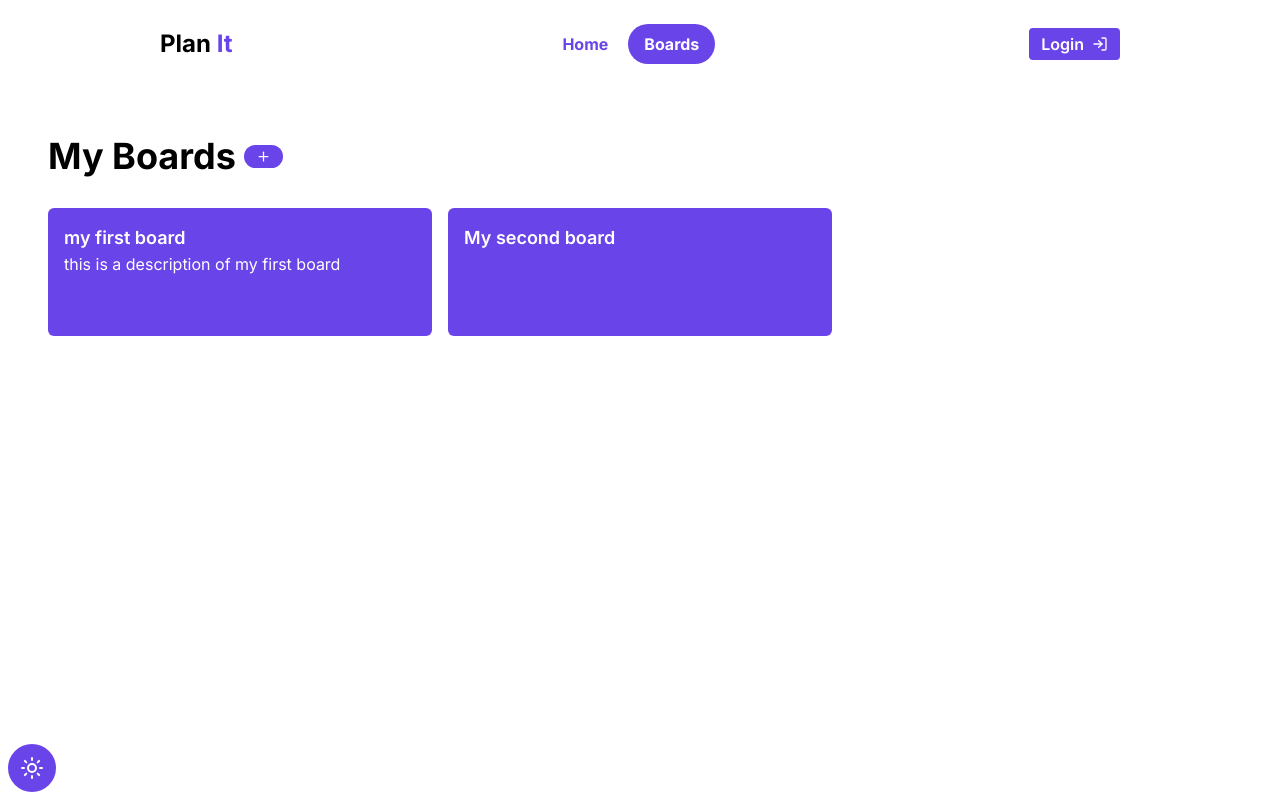
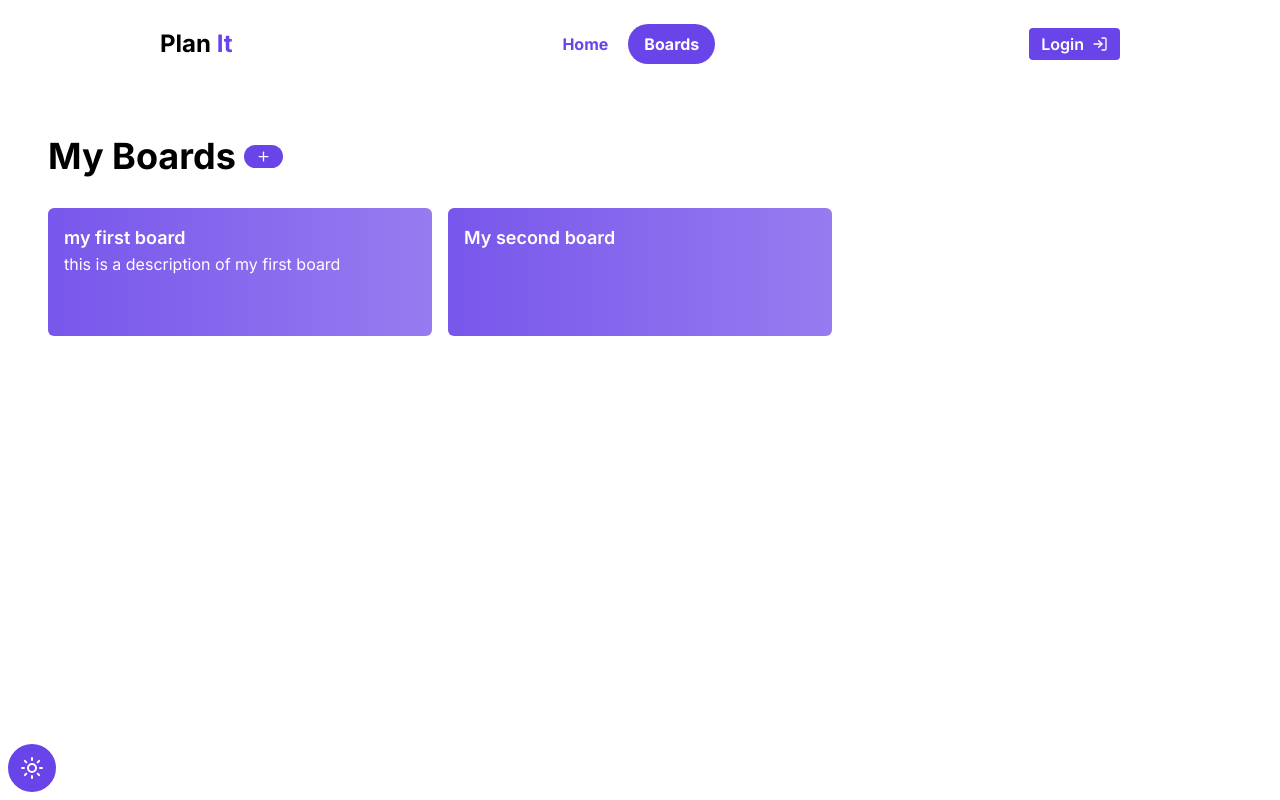
Before and after one commit to AgustinGalante19/plan-it, a Next.js app: page /boards in a window 1280 px wide. Built offline with nearby package versions, Linux system fonts and the light colour scheme; no server answers.

Commit message:
Board Item component

```diff
--- /dev/null
+++ b/src/app/boards/_components/board-item.tsx
@@ -0,0 +1,78 @@
+"use client"
+import { useRouter } from "next/navigation"
+import React, { useRef, useState } from "react"
+
+const BoardItem = ({
+  title,
+  description,
+  id,
+}: {
+  title: string
+  description: string
+  id: number
+}) => {
+  const divRef = useRef<HTMLDivElement>(null)
+  const [isFocused, setIsFocused] = useState(false)
+  const [position, setPosition] = useState({ x: 0, y: 0 })
+  const [opacity, setOpacity] = useState(0)
+
+  const { push } = useRouter()
+
+  const handleMouseMove = (e: React.MouseEvent<HTMLDivElement>) => {
+    if (!divRef.current || isFocused) return
+
+    const div = divRef.current
+    const rect = div.getBoundingClientRect()
+
+    setPosition({ x: e.clientX - rect.left, y: e.clientY - rect.top })
+  }
+
+  const handleFocus = () => {
+    setIsFocused(true)
+    setOpacity(1)
+  }
+
+  const handleBlur = () => {
+    setIsFocused(false)
+    setOpacity(0)
+  }
+
+  const handleMouseEnter = () => {
+    setOpacity(1)
+  }
+
+  const handleMouseLeave = () => {
+    setOpacity(0)
+  }
+
+  return (
+    <button
+      onClick={() => push(`boards/${id}`)}
+      className='hover:drop-shadow-[0_25px_25px_rgba(152,124,249,0.2)] rounded-md transition-all hover:scale-105'
+    >
+      <div
+        ref={divRef}
+        onMouseMove={handleMouseMove}
+        onFocus={handleFocus}
+        onBlur={handleBlur}
+        onMouseEnter={handleMouseEnter}
+        onMouseLeave={handleMouseLeave}
+        className='relative flex h-32 w-96 overflow-hidden rounded-md bg-gradient-to-r dark:from-primary/60 dark:to-primary/50 from-primary/90 to-primary/70 p-4 text-white'
+      >
+        <div
+          className='pointer-events-none absolute -inset-px opacity-0 transition duration-300'
+          style={{
+            opacity,
+            background: `radial-gradient(600px circle at ${position.x}px ${position.y}px, rgba(255,182,255,.4), transparent 70%)`,
+          }}
+        />
+        <div className='flex flex-col items-start'>
+          <h5 className='text-lg font-semibold'>{title}</h5>
+          <p>{description}</p>
+        </div>
+      </div>
+    </button>
+  )
+}
+
+export default BoardItem
--- a/src/app/boards/page.tsx
+++ b/src/app/boards/page.tsx
@@ -5,6 +5,7 @@ import { ButtonTooltip } from "@/components/ui/tooltip"
 import { Plus } from "lucide-react"
 import { motion } from "framer-motion"
 import { useRouter } from "next/navigation"
+import BoardItem from "./_components/board-item"
 const userBordas = [
   {
     id: 1,
@@ -37,17 +38,7 @@ function Boards() {
       </div>
       <div className='flex flex-wrap gap-4 py-8'>
         {userBordas.map(({ title, description, id }) => (
-          <motion.button
-            key={id}
-            className='bg-primary text-white w-96 h-32 p-4 rounded-md flex flex-col dark:hover:bg-primary/55 hover:bg-primary/80 transition-colors'
-            onClick={() => push(`boards/${id}`)}
-            whileHover={{
-              scale: 1.05,
-            }}
-          >
-            <h5 className='text-lg font-semibold'>{title}</h5>
-            <p>{description}</p>
-          </motion.button>
+          <BoardItem title={title} description={description} id={id} key={id} />
         ))}
       </div>
     </motion.div>
@@ -55,3 +46,14 @@ function Boards() {
 }
 
 export default Boards
+
+{
+  /* <motion.button
+  key={id}
+  className='bg-primary text-white w-96 h-32 p-4 rounded-md flex flex-col transition-colors relative overflow-hidden'
+  onClick={() => push(`boards/${id}`)}
+>
+  <h5 className='text-lg font-semibold'>{title}</h5>
+  <p>{description}</p>
+</motion.button> */
+}
```
